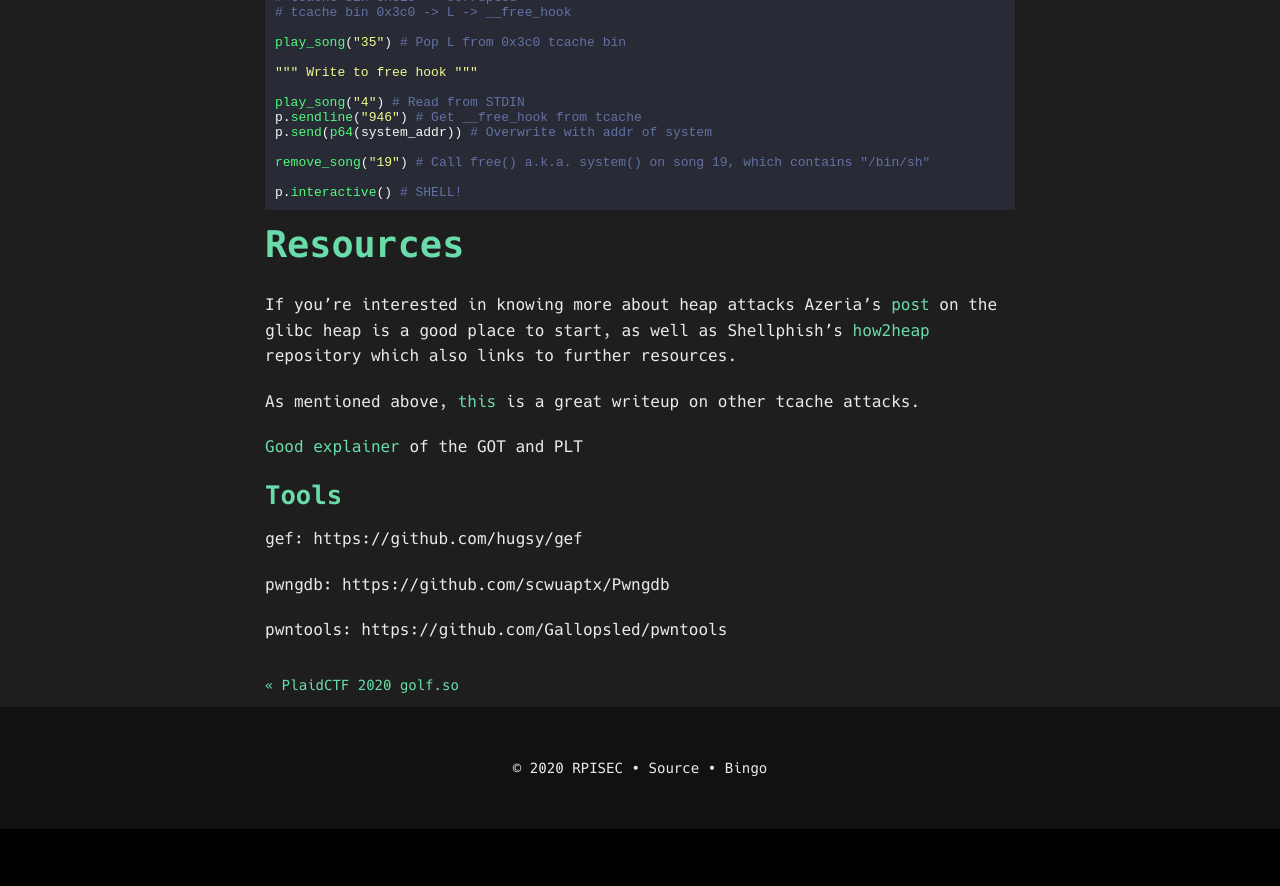
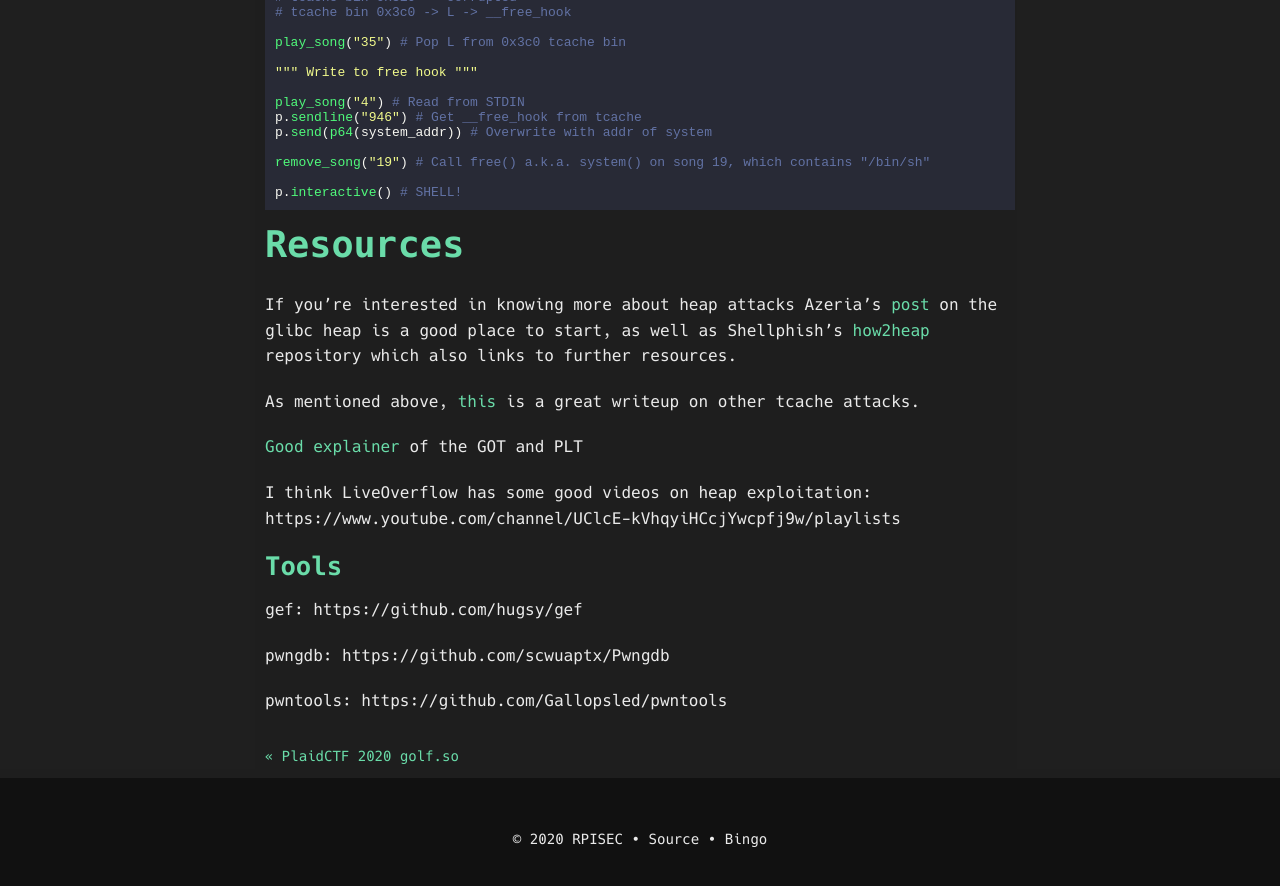
Before and after one commit to RPISEC/website, a Jekyll site: the page built from _posts/2020-04-23-DawgCTF-TikTok.md, in a window 1280 px wide and 900 px high, scrolled down 35554 px. Shown: the top 886 px of the window. Built offline with Jekyll 4.4.1, drawn with Linux system fonts in a browser that asks for light colours; before the commit the page ends 36383 px from its top, so only the background shows below that.

Commit message:
Update 2020-04-23-DawgCTF-TikTok.md

```diff
--- a/_posts/2020-04-23-DawgCTF-TikTok.md
+++ b/_posts/2020-04-23-DawgCTF-TikTok.md
@@ -1016,6 +1016,8 @@ As mentioned above, [this](https://syedfarazabrar.com/2019-10-12-picoctf-2019-he
 
 [Good explainer](https://systemoverlord.com/2017/03/19/got-and-plt-for-pwning.html) of the GOT and PLT
 
+I think LiveOverflow has some good videos on heap exploitation: https://www.youtube.com/channel/UClcE-kVhqyiHCcjYwcpfj9w/playlists
+
 ### Tools
 gef: https://github.com/hugsy/gef
 
```
